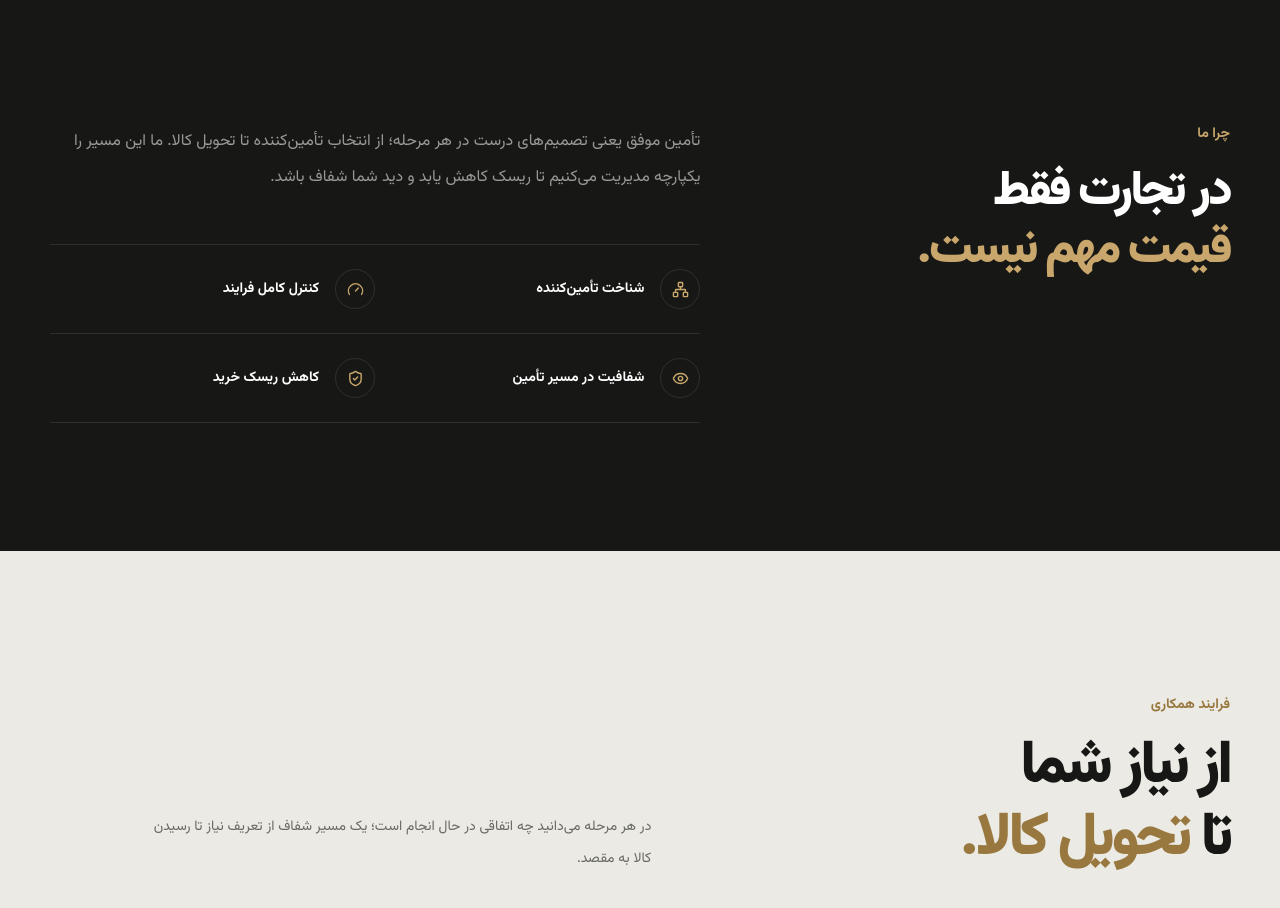
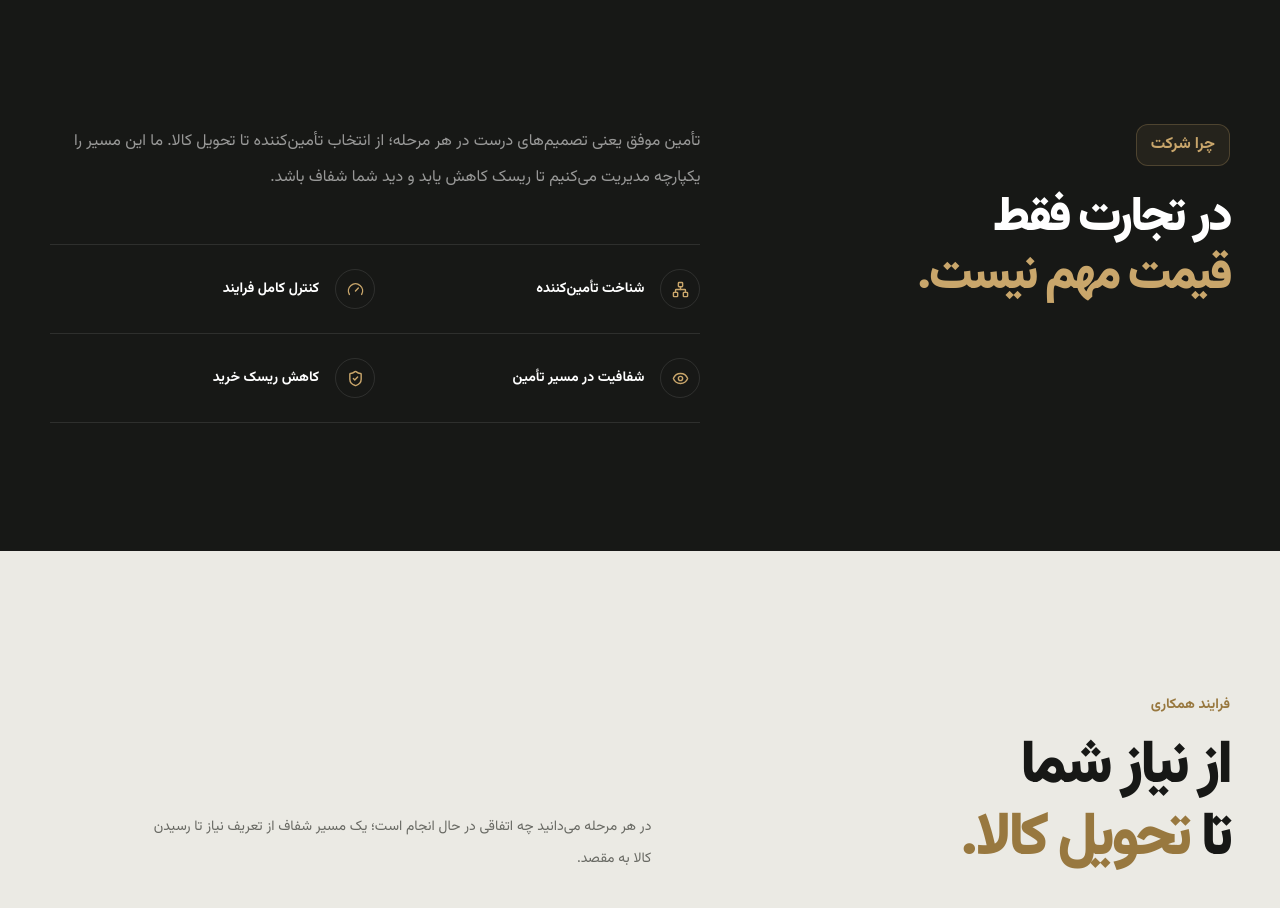
Before and after one commit to artinasd/import-export, a Next.js app: page / in a window 1280 px wide. Shown: the part 2460-3368 px from the top of the page. Built offline with nearby package versions, Linux system fonts and the light colour scheme.

Commit message:
Refine why-us section label hierarchy

```diff
--- a/components/home/WhyUs.js
+++ b/components/home/WhyUs.js
@@ -7,7 +7,7 @@ export default function WhyUs() {
     <section id="why-us" className="bg-[#171816] py-24 text-white lg:py-32">
       <div className="container-site">
         <div className="grid gap-14 lg:grid-cols-[.8fr_1.2fr] lg:gap-24">
-          <div><p className="mb-5 text-sm font-bold text-[#c9a66b]">چرا ما</p><h2 className="font-display text-balance text-4xl font-black leading-[1.2] sm:text-5xl">در تجارت فقط<br /><span className="text-[#c9a66b]">قیمت مهم نیست.</span></h2></div>
+          <div><p className="mb-6 inline-flex rounded-xl border border-[#c9a66b]/25 bg-[#c9a66b]/[0.08] px-3.5 py-2 text-base font-bold text-[#c9a66b]">چرا شرکت</p><h2 className="font-display text-balance text-4xl font-black leading-[1.2] sm:text-5xl">در تجارت فقط<br /><span className="text-[#c9a66b]">قیمت مهم نیست.</span></h2></div>
           <div><p className="max-w-2xl text-base leading-9 text-white/55">تأمین موفق یعنی تصمیم‌های درست در هر مرحله؛ از انتخاب تأمین‌کننده تا تحویل کالا. ما این مسیر را یکپارچه مدیریت می‌کنیم تا ریسک کاهش یابد و دید شما شفاف باشد.</p><div className="mt-12 grid border-t border-white/10 sm:grid-cols-2">{benefits.map(([Icon, title]) => <div key={title} className="flex items-center gap-4 border-b border-white/10 py-6 sm:pl-6"><span className="flex h-10 w-10 items-center justify-center rounded-full border border-white/10 text-[#c9a66b]"><Icon size={17} /></span><span className="text-sm font-bold">{title}</span></div>)}</div></div>
         </div>
       </div>
```
